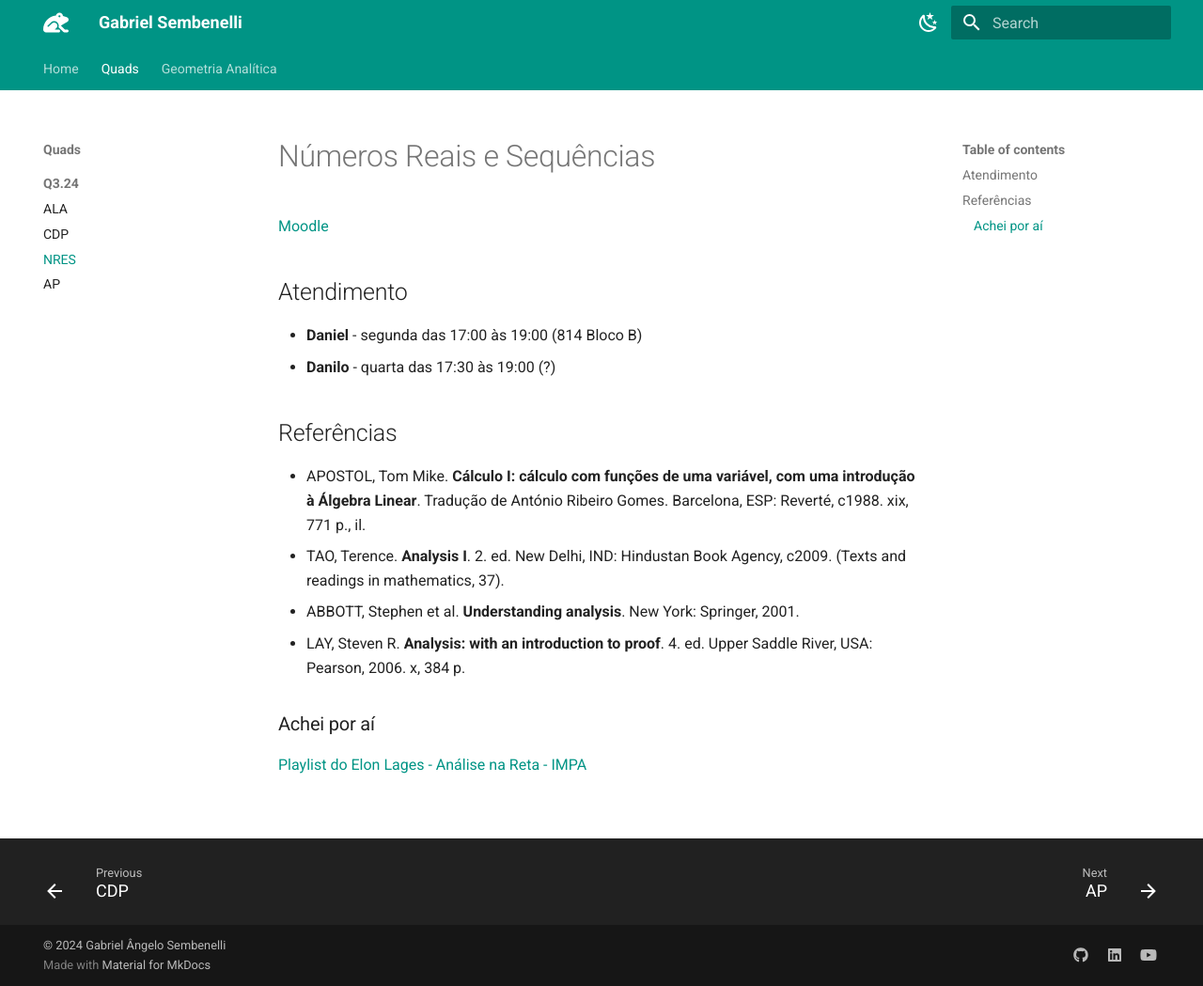
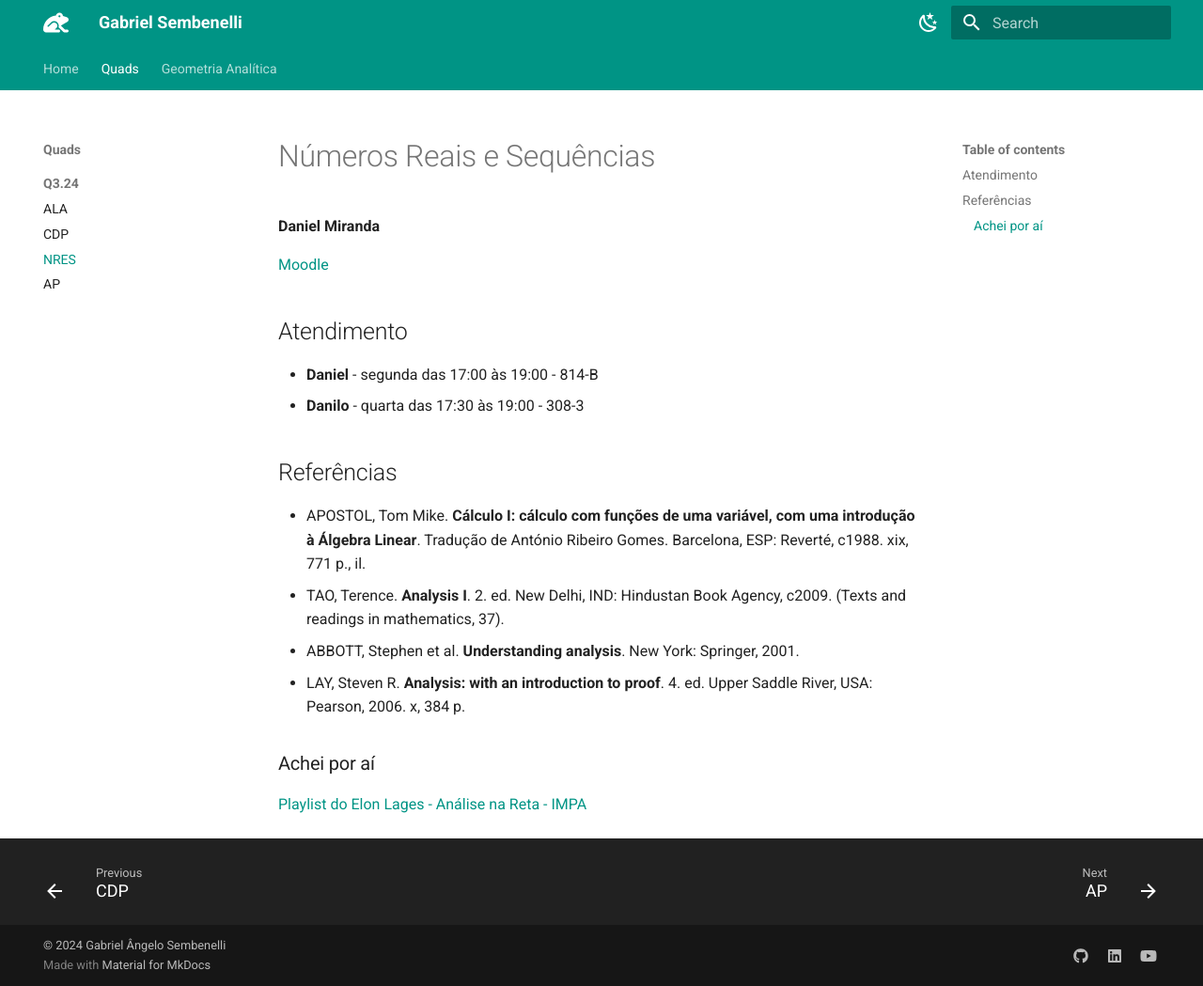
Before and after one commit to Gabriel-Sembenelli/website, an MkDocs documentation site: the page built from docs/Quads/Q3.24/NRES.md, in a window 1280 px wide and 1049 px high. Shown: the whole window at 94% size. Built offline with MkDocs 1.6.1 and Material for MkDocs 9.7.7, drawn with Linux system fonts in a browser that asks for light colours.

```diff
--- a/docs/Quads/Q3.24/NRES.md
+++ b/docs/Quads/Q3.24/NRES.md
@@ -1,11 +1,13 @@
 # Números Reais e Sequências
+
+**Daniel Miranda**
 
 [Moodle](https://moodle.ufabc.edu.br/course/view.php?id=2944)
 
 ## Atendimento
 
-- **Daniel** - segunda das 17:00 às 19:00 (814 Bloco B)
-- **Danilo** - quarta das 17:30 às 19:00 (?)
+- **Daniel** - segunda das 17:00 às 19:00 - 814-B
+- **Danilo** - quarta das 17:30 às 19:00 - 308-3
 
 ## Referências
 
```
Also changed, not shown: docs/Quads/Q3.24/ALA.md (+6 -0 lines), docs/Quads/Q3.24/AP.md (+6 -0 lines), docs/Quads/Q3.24/CDP.md (+4 -2 lines).
